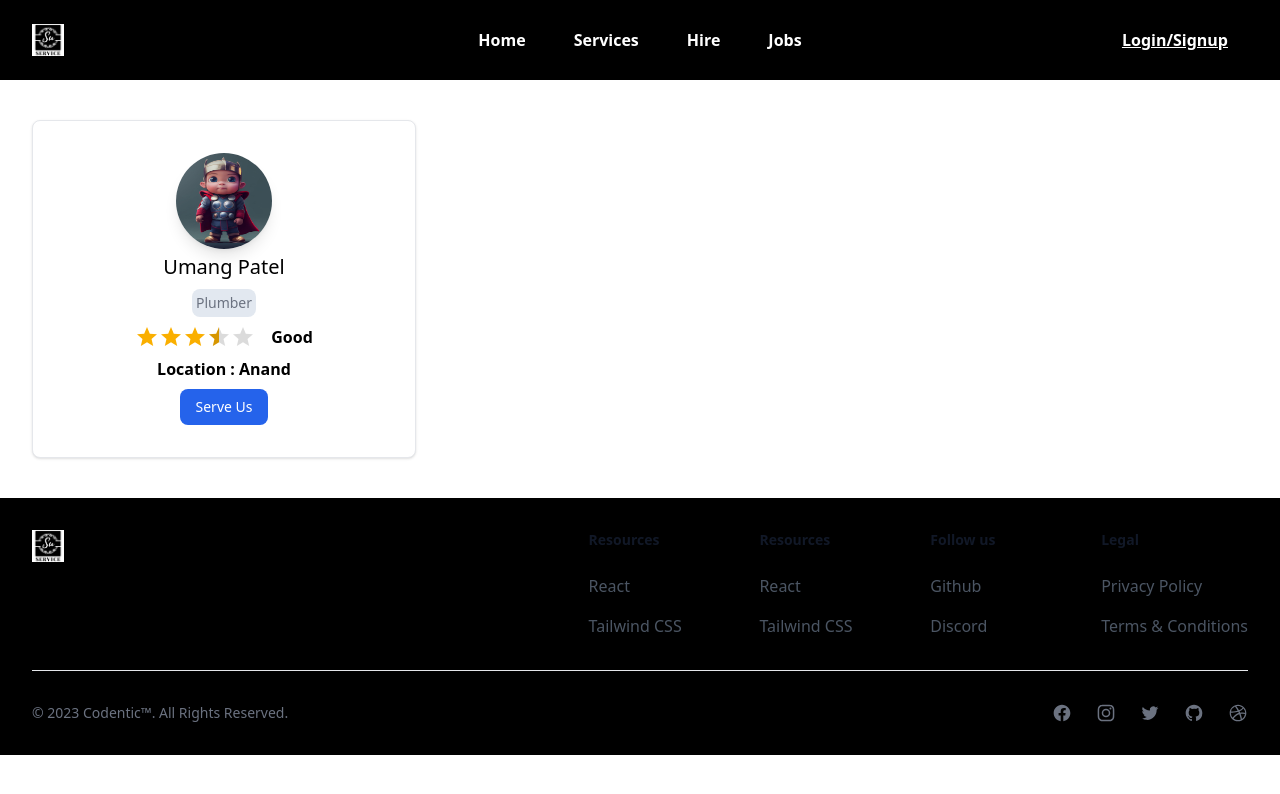
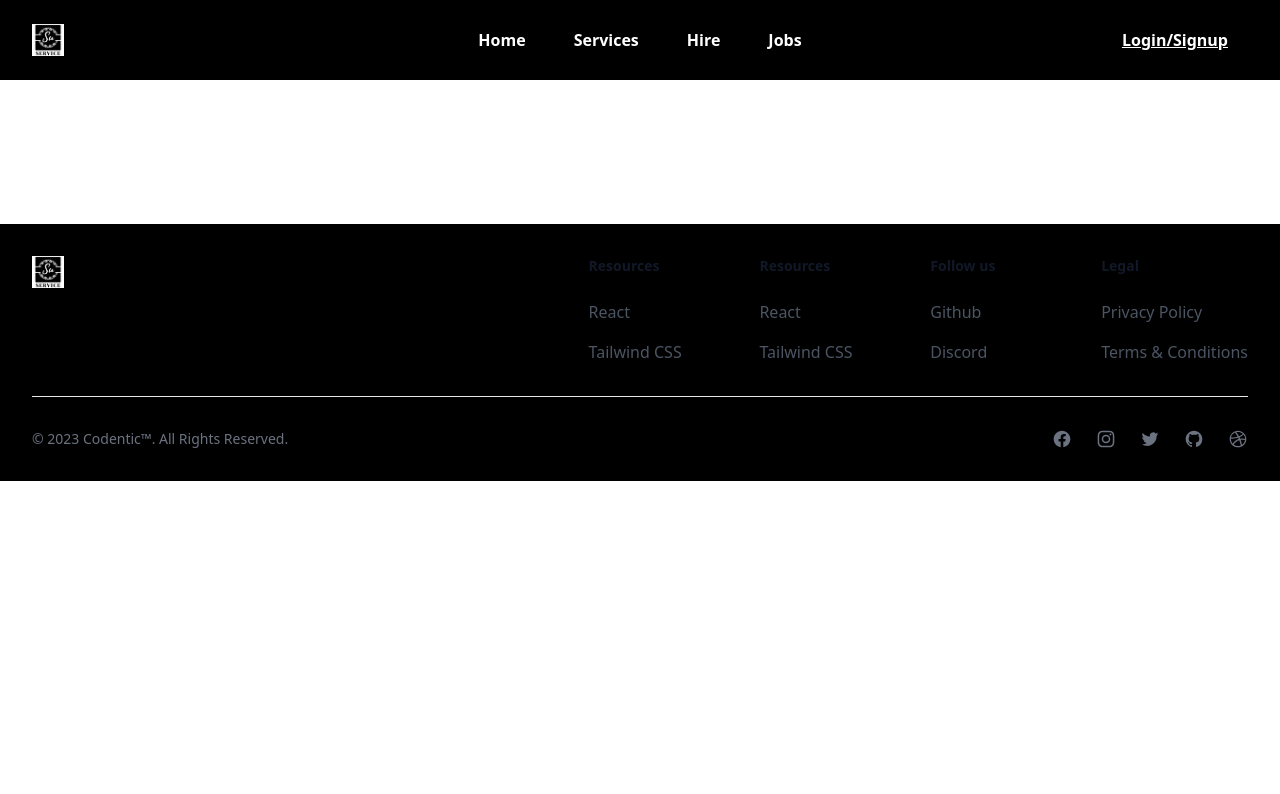
Before and after one commit to rushil-b-patel/Serve-Us, a React (Create React App) app: page /ServiceProvider in a window 1280 px wide. Shown: the top 794 px of the page. Built offline with nearby package versions, Linux system fonts and the light colour scheme.

Commit message:
provider

```diff
--- a/src/App.js
+++ b/src/App.js
@@ -6,10 +6,11 @@ import Home from "./components/Home";
 import Services from "./components/Services";
 import OtpVerification from "./components/OtpVerification";
 import AuthState from "./context/AuthState";
-import { ToastContainer, toast } from "react-toastify";
+import { ToastContainer } from "react-toastify";
 import ServiceProvider from "./components/ServiceProvider";
 import Login from "./components/Login";
 import Signup from "./components/Signup";
+import ServiceProviderCard from "./components/ServiceProviderCard";
 
 
 function App() {
@@ -38,6 +39,7 @@ function App() {
           <Route path="/Login" element={< Login/>}></Route>
           <Route path="/Signup" element={< Signup/>}></Route>
           <Route path="/ServiceProvider" element={<ServiceProvider />}></Route>
+          <Route path="/ServiceProviderCard" element={<ServiceProviderCard />}></Route>
         </Routes>
         <Footer />
       </AuthState>
--- a/src/components/Login.js
+++ b/src/components/Login.js
@@ -1,8 +1,20 @@
-import React, { useContext } from "react";
+import React, { useContext, useState } from "react";
 import { Link } from "react-router-dom";
 import AuthContext from "../context/AuthContext";
 
 function Login() {
+
+  const [userType, setUserType ] = useState("");
+
+  const onInputChange = (e) => {
+    setUserType(e.target.value);
+  };
+
+  const sigin = () =>{
+    console.log(userType);
+  }
+
+
   const { login } = useContext(AuthContext);
   return (
     <div className="bg-white py-10 flex justify-center items-center">
@@ -11,6 +23,17 @@ function Login() {
           <h5 className="text-2xl font-medium text-center text-black">
             Sign in to continue
           </h5>
+          <select
+            name="userType"
+            id="userType"
+            value={userType}
+            onChange={onInputChange}
+            className="bg-slate-300 text-gray-900 text-sm rounded-lg block w-full p-2.5"
+            required
+          >
+            <option value="customer">Customer</option>
+            <option value="service_provider">Register As Professional</option>
+          </select>
           <div>
             <label
               htmlFor="email"
@@ -68,6 +91,7 @@ function Login() {
             </a>
           </div>
           <button
+          onClick={sigin}
             type="submit"
             className="w-full text-white bg-black hover:bg-blue-700 focus:ring-4 focus:outline-none focus:ring-blue-200 font-medium rounded-lg text-sm px-5 py-2.5 text-center"
           >
--- a/src/components/ServiceCard.js
+++ b/src/components/ServiceCard.js
@@ -1,19 +1,25 @@
-import React from "react";
+import { Card, CardHeader, CardBody, CardFooter, Typography, Button, } from "@material-tailwind/react";
 
-function ServiceCard(props) {
+export default function ServiceCard(service) {
   return (
-    <div>
-      <div className="p-6 bg-white border rounded-lg shadow">
-        <img className="h-10 mr-3 mb-5 w-auto" src={props.image} alt={props.name} />
-        <a href="#" target="_blank">
-          <h5 className="mb-2 text-2xl font-semibold tracking-tight text-black">
-            {props.name}
-          </h5>
-        </a>
-        <p className="font-normal text-black">{props.description}</p>
-      </div>
-    </div>
+    <Card className="mt-6 w-96">
+      <CardHeader color="blue-gray" className="relative h-56">
+        <img
+          src={service.image}
+          alt={service.name}
+        />
+      </CardHeader>
+      <CardBody>
+        <Typography variant="h5" color="blue-gray" className="mb-2">
+            {service.name}
+        </Typography>
+        <Typography>
+          {service.description}
+        </Typography>
+      </CardBody>
+      <CardFooter className="pt-0">
+        <Button>See More</Button>
+      </CardFooter>
+    </Card>
   );
 }
-
-export default ServiceCard;
--- a/src/components/ServiceProvider.js
+++ b/src/components/ServiceProvider.js
@@ -1,61 +1,79 @@
-import React from "react";
-import Box from '@mui/material/Box';
-import Rating from '@mui/material/Rating';
-import StarIcon from '@mui/icons-material/Star';
+import React from 'react';
+import ServiceProviderCard from './ServiceProviderCard';
+import { useLocation } from 'react-router-dom';
 
-const labels = {
-  0.5: 'Useless',
-  1: 'Useless+',
-  1.5: 'Poor',
-  2: 'Poor+',
-  2.5: 'Ok',
-  3: 'Ok+',
-  3.5: 'Good',
-  4: 'Good+',
-  4.5: 'Excellent',
-  5: 'Excellent+',
-};
+const serviceProvidersData = [
+  {
+    id: 1,
+    services: ['Plumbing'],
+    name: "John's Plumbing",
+    price: "Rs.599",
+    time: "01:50:30",
+    rating: "5.0",
+    title: "Tap & Tour",
+    description: 'Experienced plumbing services for your home.',
+    image: 'https://content.jdmagicbox.com/comp/def_content/plumbing-contractors/4-plumbing-contractors-10-d3qlx.jpg?clr=',
+  },
+  {
+    id: 2,
+    services: ['Electrical'],
+    name: 'ABC Electricians',
+    price:"Rs.599",
+    time: "",
+    rating: "",
+    title: "",
+    description: 'Professional electrical services at your doorstep.',
+    image: 'abc-electricians.jpg',
+  },
+  {
+    id: 3,
+    services: ['Home Repairs'],
+    name: 'Home Repair Pros',
+    price:"Rs.599",
+    time: "",
+    rating: "",
+    title: "",
+    description: 'We fix it all - from leaks to broken appliances.',
+    image: 'home-repair-pros.jpg',
+  },
+  {
+    id: 4,
+    services: ['Pest Control'],
+    name: 'Pest Control Experts',
+    price:"Rs.599",
+    time: "",
+    rating: "",
+    title: "",
+    description: 'Effective pest control solutions for a pest-free home.',
+    image: 'pest-control-experts.jpg',
+  },
+];
 
 function ServiceProvider() {
-    const value=3.5;
+  const location = useLocation();
+  const queryParams = new URLSearchParams(location.search);
+  const selectedService = queryParams.get('service');
+
+  const filteredServiceProviders = serviceProvidersData.filter((provider) =>
+    provider.services.includes(selectedService)
+  );
+
   return (
-    <div className="bg-white py-10">
-      <div className="mx-auto max-w-7xl px-6 lg:px-8">
-        <div className="w-full max-w-sm bg-white border border-gray-200 rounded-lg shadow py-8">
-          <div className="flex flex-col items-center">
-            <img
-              className="w-24 h-24 mb-1 rounded-full shadow-lg"
-              src="Thor.jpg"
-              alt="Name"usss
+    <div className="py-8 px-4 mx-auto max-w-screen-xl text-center lg:py-10 z-10 relative">
+      <div className="grid grid-cols-1 gap-6 md:grid-cols-2 lg:grid-cols-4 p-8">
+        {filteredServiceProviders.map((provider) => (
+          <div key={provider.id}>
+            <ServiceProviderCard
+              name={provider.name}
+              description={provider.description}
+              image={provider.image}
+              price={provider.price}
+              time={provider.time}
+              rating={provider.rating}
+              title={provider.title}
             />
-            <h5 className="text-xl font-medium text-black">Umang Patel</h5>
-            <div className="text-sm text-gray-500 bg-slate-200 p-1 rounded-lg m-2">Plumber</div>
-
-            <div className="flex">
-              <Rating
-                name="text-feedback"
-                value={value}
-                readOnly
-                precision={0.5}
-                emptyIcon={
-                  <StarIcon style={{ opacity: 0.55 }} fontSize="inherit" />
-                }
-              />
-              <Box className="font-semibold" sx={{ ml: 2 }}>{labels[value]}</Box>
-                </div>
-            <div className="m-2 font-bold">
-              Location : Anand
-            </div>
-            <div className="flex space-x-3">
-              <a
-                href="#"
-                className="inline-flex items-center px-4 py-2 text-sm font-medium text-center text-white bg-blue-600 rounded-lg hover:bg-blue-700 focus:ring-4 focus:outline-none focus:ring-blue-200"
-              >
-                Serve Us
-              </a>
-            </div>
           </div>
-        </div>
+        ))}
       </div>
     </div>
   );
--- /dev/null
+++ b/src/components/ServiceProviderCard.js
@@ -0,0 +1,90 @@
+import React from "react";
+
+function ServiceProviderCard(service) {
+  return (
+    <div className="flex justify-center items-center">
+      <div className="max-w-sm bg-white px-6 pt-6 pb-2 rounded-xl shadow-lg transform hover:scale-105 transition duration-500">
+        <h3 className="mb-3 text-xl font-bold text-indigo-600">
+          {service.name}
+        </h3>
+        <div className="relative">
+          <img
+            className="w-full rounded-xl"
+            src={service.image}
+            alt={service.name}
+          />
+          <p className="absolute top-0 bg-yellow-300 text-black font-semibold py-1 px-2 rounded-br-lg rounded-tl-lg">
+            {service.price}
+          </p>
+        </div>
+        <h1 className="mt-4 text-gray-800 text-2xl font-bold cursor-pointer">
+          {service.title}
+        </h1>
+        <div className="my-4">
+          <div className="flex justify-between space-x-1 items-center mb-1.5">
+            <span>
+              <svg
+                xmlns="http://www.w3.org/2000/svg"
+                className="h-6 w-6 text-indigo-600"
+                fill="none"
+                viewBox="0 0 24 24"
+                stroke="currentColor"
+              >
+                <path
+                  stroke-linecap="round"
+                  stroke-linejoin="round"
+                  stroke-width="2"
+                  d="M12 8v4l3 3m6-3a9 9 0 11-18 0 9 9 0 0118 0z"
+                />
+              </svg>
+            </span>
+            <p>{service.time}</p>
+          </div>
+          <div className="flex justify-between space-x-1 items-center mb-1.5">
+            <span>
+              <svg
+                xmlns="http://www.w3.org/2000/svg"
+                className="h-6 w-6 text-indigo-600"
+                fill="none"
+                viewBox="0 0 24 24"
+                stroke="currentColor"
+              >
+                <path
+                  stroke-linecap="round"
+                  stroke-linejoin="round"
+                  stroke-width="2"
+                  d="M16 4v12l-4-2-4 2V4M6 20h12a2 2 0 002-2V6a2 2 0 00-2-2H6a2 2 0 00-2 2v12a2 2 0 002 2z"
+                />
+              </svg>
+            </span>
+            <p>{service.rating}</p>
+          </div>
+          <div className="flex justify-between space-x-1 items-center">
+            <span>
+              <svg
+                xmlns="http://www.w3.org/2000/svg"
+                className="h-6 w-6 text-indigo-600"
+                fill="none"
+                viewBox="0 0 24 24"
+                stroke="currentColor"
+              >
+                <path
+                  stroke-linecap="round"
+                  stroke-linejoin="round"
+                  stroke-width="2"
+                  d="M10 20l4-16m4 4l4 4-4 4M6 16l-4-4 4-4"
+                />
+              </svg>
+            </span>
+            <p>{service.description}</p>
+          </div>
+          <button className="mt-4 text-xl w-full text-white bg-indigo-600 py-2 rounded-xl shadow-lg">
+            Book Now
+          </button>
+        </div>
+      </div>
+    </div>
+  );
+}
+
+export default ServiceProviderCard;
```
Also changed, not shown: src/components/CarouselComp.js (+34 -25 lines), src/components/Home.js (+47 -49 lines), src/components/Services.js (+23 -14 lines), src/components/Signup.js (+27 -14 lines).
